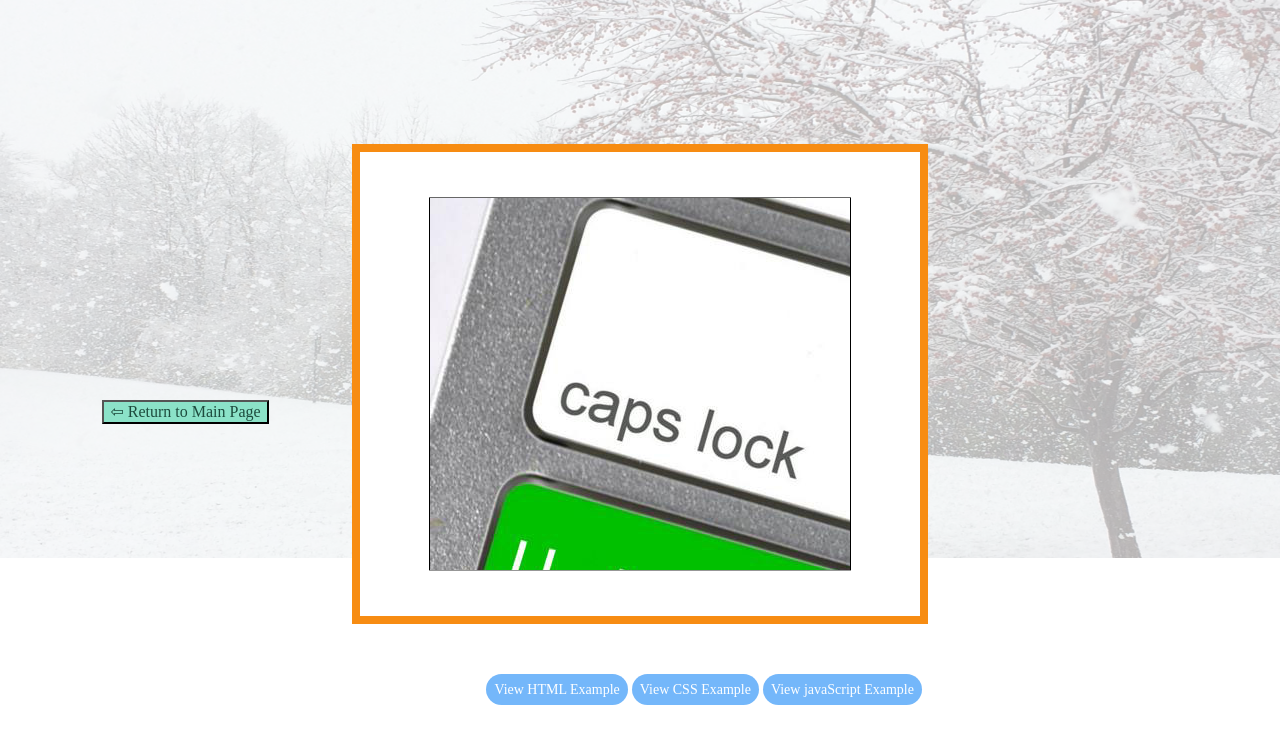
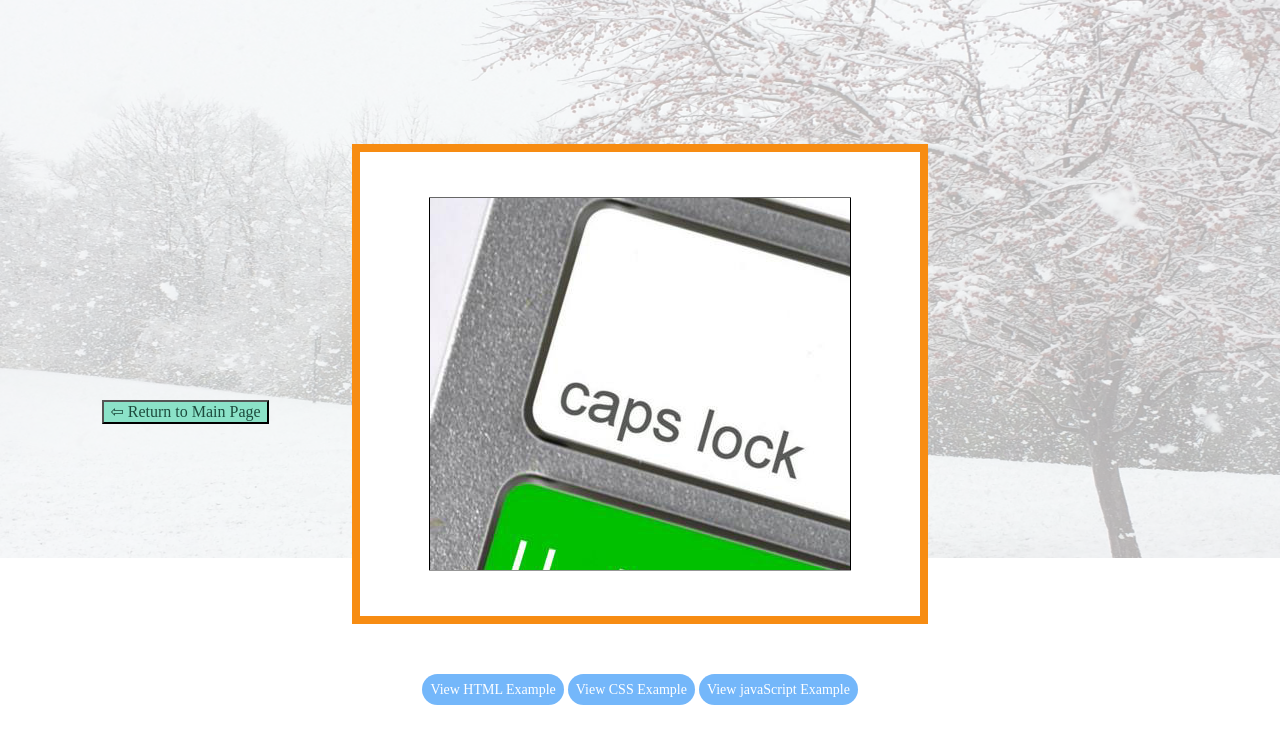
Before and after one commit to CleverCreation/website, a plain HTML site: page jsLink.html in a window 1280 px wide. Drawn offline with Linux system fonts and the light colour scheme.

Commit message:
Add files via upload

```diff
--- a/CSSstyleSheet.css
+++ b/CSSstyleSheet.css
@@ -449,7 +449,7 @@ a {
         position: absolute;
         z-index: 1;
         top: 85%;
-        left: 38%;
+        left: 33%;
         box-sizing: border-box;
         text-align: center;
     }
--- a/HTMLStyleSheet.css
+++ b/HTMLStyleSheet.css
@@ -455,7 +455,7 @@ a {
         position: absolute;
         z-index: 1;
         top: 85%;
-        left: 38%;
+        left: 33%;
         box-sizing: border-box;
         text-align: center;
     }
--- a/jsStyleSheet.css
+++ b/jsStyleSheet.css
@@ -455,7 +455,7 @@ a {
         position: absolute;
         z-index: 1;
         top: 85%;
-        left: 38%;
+        left: 33%;
         box-sizing: border-box;
         text-align: center;
     }
```
